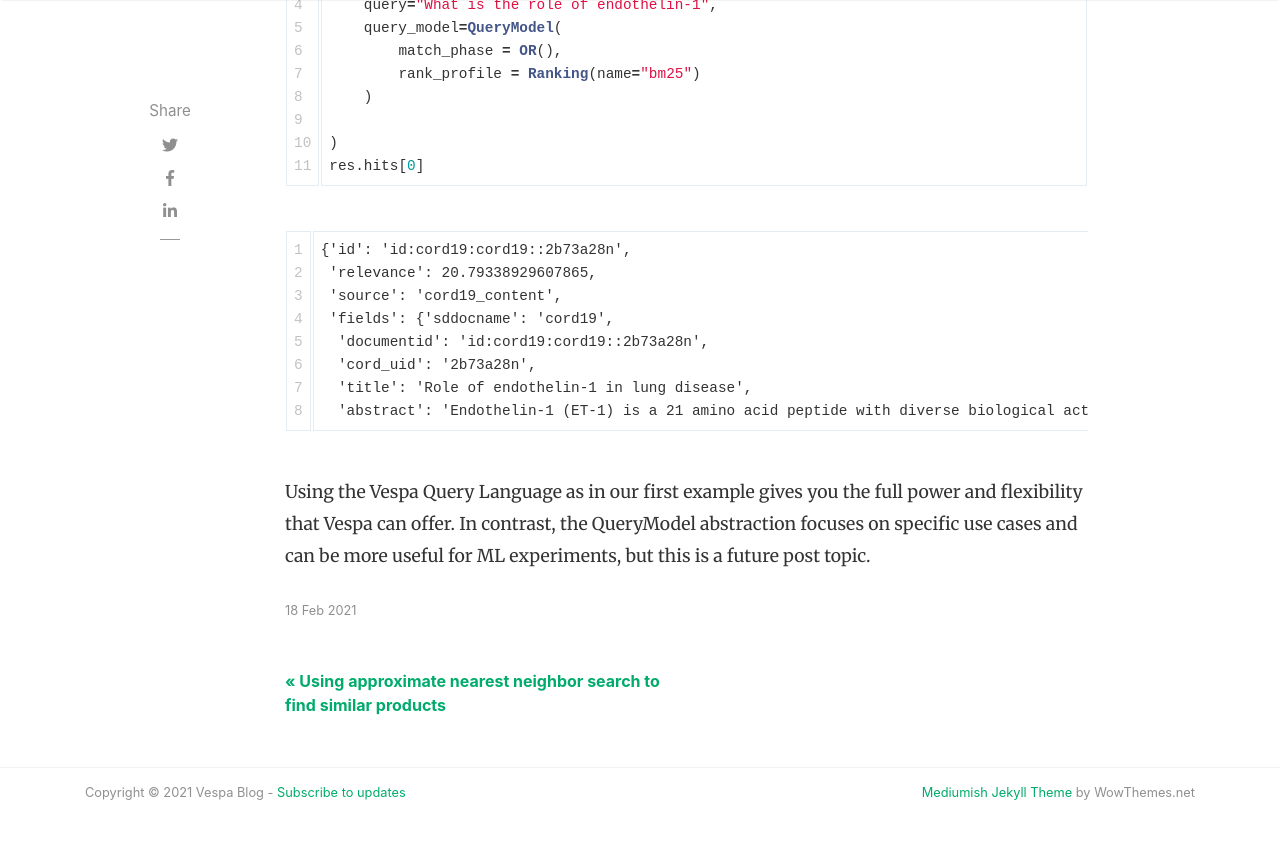
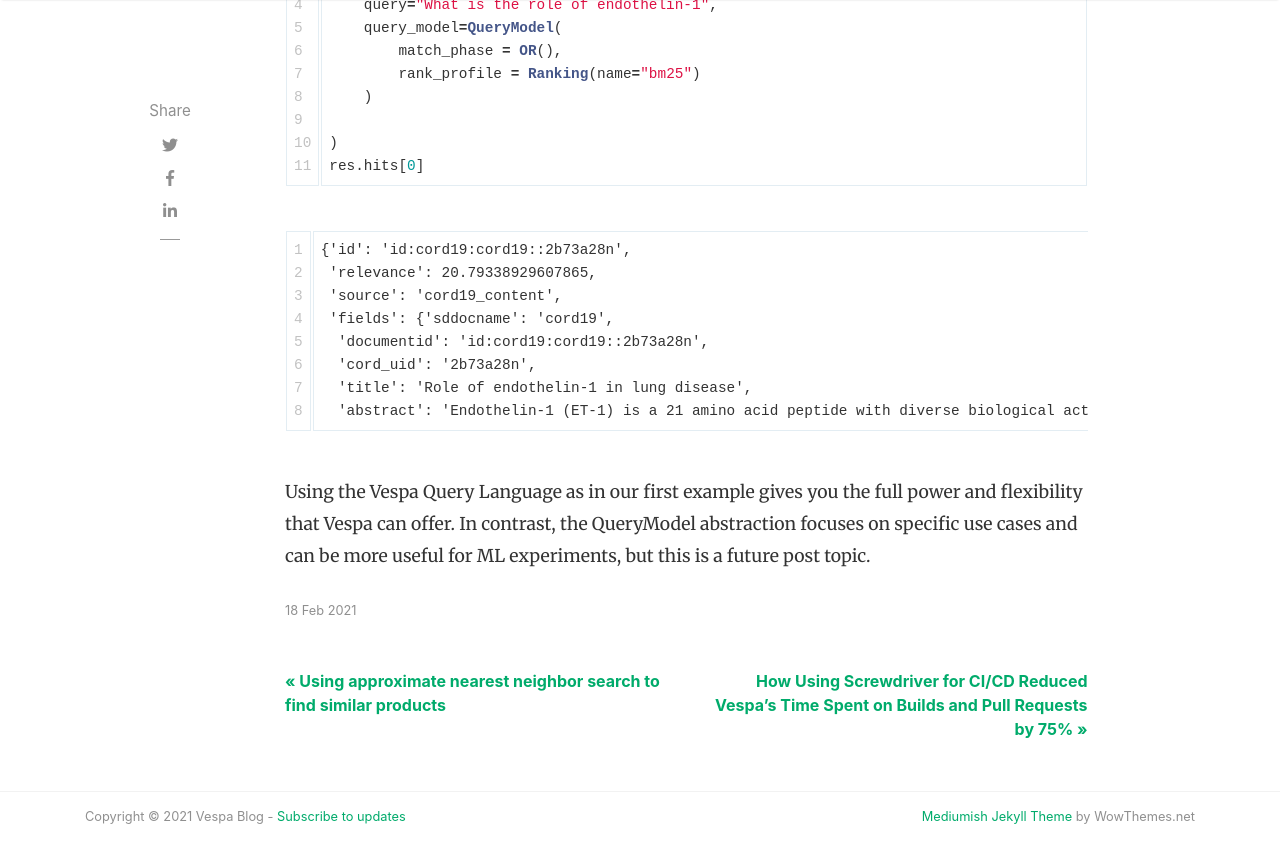
Before and after one commit to vespa-engine/blog, a Jekyll site: the page built from _posts/2021-02-18-build-basic-text-search-app-from-python-with-vespa.md, in a window 1280 px wide and 900 px high, scrolled down 7862 px. Shown: the top 863 px of the window. Built offline with Jekyll 4.4.1, drawn with Linux system fonts in a browser that asks for light colours; nearby versions of some CDN libraries; comment, search, counter and statistics services are not loaded; some of the changed lines change nothing that is shown.

Commit message:
Add blogpost.

```diff
--- a/_config.yml
+++ b/_config.yml
@@ -55,6 +55,7 @@
     display_name: Arnstein Ressem
     avatar: '/assets/avatars/aressem.jpg'
     email: aressem@verizonmedia.com
+    twitter: https://twitter.com/ArnsteinRessem
     description: "Principal Software Systems Engineer"
 
 # Plugins
--- /dev/null
+++ b/_posts/2021-02-19-how-using-screwdriver-for-cicd-reduced-vespas-time-spent-on-builds-and-pull-requests-by-75-percent.md
@@ -0,0 +1,34 @@
+---
+layout: post
+title: "How Using Screwdriver for CI/CD Reduced Vespa’s Time Spent on Builds and Pull Requests by 75%"
+date: '2021-02-21'
+tags: []
+author: aressem
+image: assets/2021-02-19-how-using-screwdriver-for-cicd-reduced-vespas-time-spent-on-builds-and-pull-requests-by-75-percent/cover.jpg
+excerpt: Introducing Screwdriver for Vespa's CI/CD needs.
+
+---
+*By [Arnstein Ressem](https://www.linkedin.com/in/arnsteinressem/), Principal Software Systems Engineer, Verizon Media*
+
+When Vespa was [open sourced in 2017](https://blog.vespa.ai/open-sourcing-vespa-yahoos-big-data-processing/) we looked for a continuous integration platform to build our source code on. We looked at several hosted solutions as well as [Screwdriver](https://screwdriver.cd/) – an open source CI/CD platform built by Yahoo/Verizon Media – that had just been open sourced in 2016. Another platform seemed the best fit for us at that point in time and we integrated with that.
+
+![Decorative image](/assets/2021-02-19-how-using-screwdriver-for-cicd-reduced-vespas-time-spent-on-builds-and-pull-requests-by-75-percent/cover.jpg)
+<p class="image-credit">*Photo by <a href="https://unsplash.com/@bill_oxford?utm_source=unsplash&utm_medium=referral&utm_content=creditCopyText">Bill Oxford</a> on <a href="https://unsplash.com/s/photos/cogs?utm_source=unsplash&utm_medium=referral&utm_content=creditCopyText">Unsplash*</a></p>
+
+The [Vespa codebase](https://github.com/vespa-engine/vespa) is large with approximately 700 KLOC C++, 700 KLOC Java and more than 10k unit tests. For a given version of Vespa we build the complete codebase and version the artifacts with [semantic versioning](https://semver.org/). We always build from the master branch and have no feature branches.
+
+Compiling and testing this codebase is resource demanding and we soon realized that the default VMs that the provider had were not up to the task and took more than 2 hours to complete. This was a serious issue for the developers waiting for feedback on their pull requests. We ended up subscribing to a premium plan and did more caching of Maven artifacts and compiled C++ objects ([ccache](https://ccache.dev/)) to bring the build time just under one hour.
+
+In the fall of 2020 we became aware of big changes in the selected CI/CD platform and we needed to migrate to something else. As part of this work we took another look at the open sourced version of [Screwdriver](https://screwdriver.cd/) as we knew that the project had significantly matured over the past years. [Screwdriver](https://screwdriver.cd/) is an open source build platform designed for Continuous Delivery that can easily be deployed on different IaaS providers and is currently an incubee in the [Continuous Delivery Foundation](https://cd.foundation/).
+
+![Screwdriver](/assets/2021-02-19-how-using-screwdriver-for-cicd-reduced-vespas-time-spent-on-builds-and-pull-requests-by-75-percent/screwdriver.png)
+<p class="image-credit">*Vespa pipeline on Screwdriver*</p>
+
+The Vespa team got access to a hosted instance at [cd.screwdriver.cd](https://cd.screwdriver.cd) (*invite only, but publicly readable with guest access*). Working closely with [Screwdriver](https://screwdriver.cd/) we were able to reduce the build times for the master branch and pull requests from 50 minutes on the previous solution to 18 minutes. This result was obtained by using [Screwdriver](https://screwdriver.cd/)’s configurable resource management and fast build caches. We also appreciated the small set of requirements on container images allowing us to optimize the build image for our jobs.
+
+![Github](/assets/2021-02-19-how-using-screwdriver-for-cicd-reduced-vespas-time-spent-on-builds-and-pull-requests-by-75-percent/github.png)
+<p class="image-credit">*Vespa pipeline on Screwdriver*</p>
+
+To further increase the developer feedback and productivity we decided to do some pull request analysis to check if only C++ or Java source code was touched. In those cases we could only build and test for the respective language. This brought the pull request build times from 18 down to 12 minutes for C++ and 8 minutes for Java. This allowed developers to have more issues discovered in pull requests without having to wait for a long time for the review and merge.
+
+We are very happy with having the **time spent on builds and pull requests reduced by 75% on average** and this leads to better productivity and happier developers.
```
Also changed, not shown: assets/2021-02-19-how-using-screwdriver-for-cicd-reduced-vespas-time-spent-on-builds-and-pull-requests-by-75-percent/cover.jpg (added), assets/2021-02-19-how-using-screwdriver-for-cicd-reduced-vespas-time-spent-on-builds-and-pull-requests-by-75-percent/github.png (added), assets/2021-02-19-how-using-screwdriver-for-cicd-reduced-vespas-time-spent-on-builds-and-pull-requests-by-75-percent/screwdriver.png (added).
